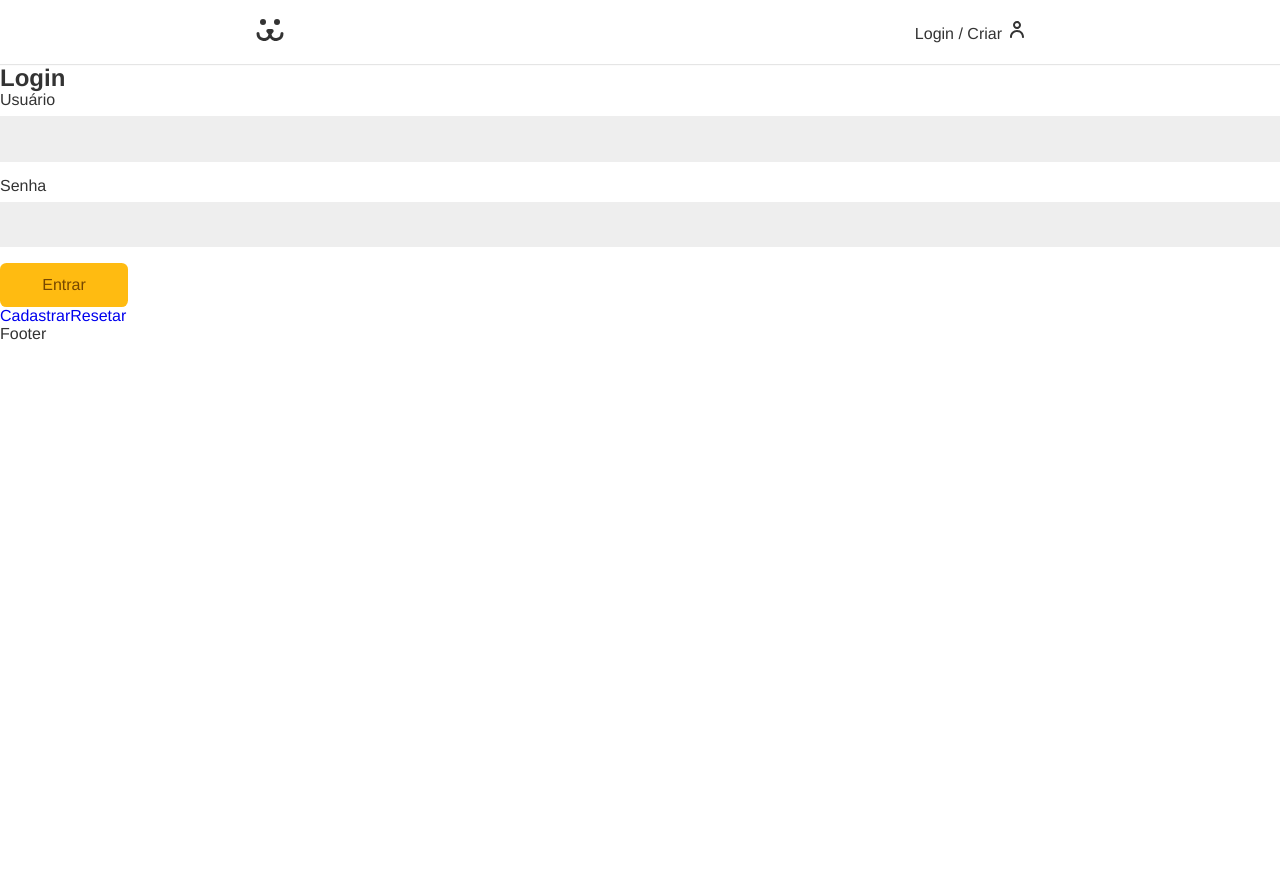
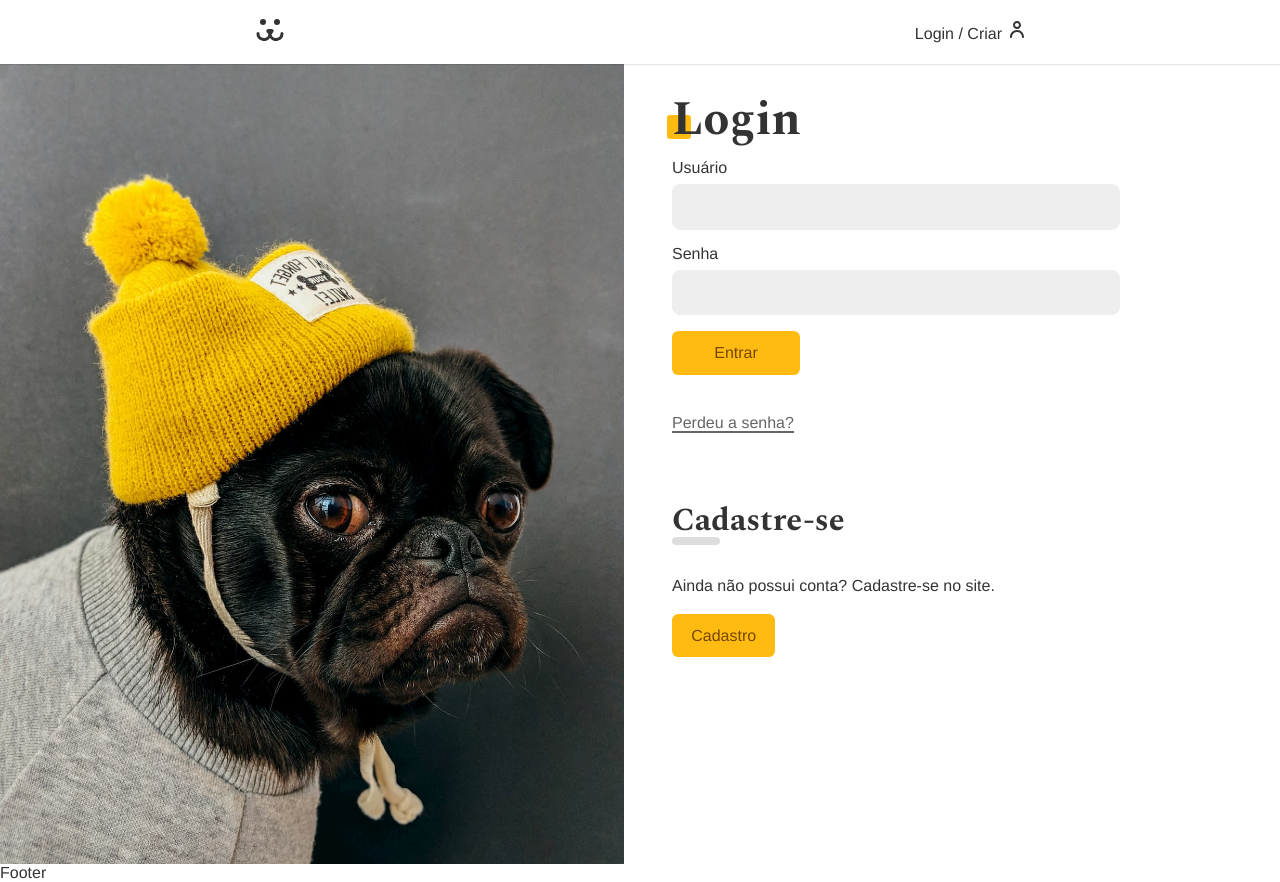
Before and after one commit to dev-rafael92as/Estudo-ReactJS-New, a React (Create React App) app in the folder dogs/: page /login in a window 1280 px wide. Before the commit the page ends 800 px from the top, so only its background shows below. Built offline with nearby package versions, Linux system fonts and the light colour scheme.

Commit message:
add USER_POST + estilo form login/criar

```diff
--- a/dogs/src/App.css
+++ b/dogs/src/App.css
@@ -1,3 +1,5 @@
+@import url('https://fonts.googleapis.com/css2?family=Spectral:wght@700&display=swap');
+
 * {
   box-sizing: border-box;
 }
@@ -6,13 +8,14 @@
   margin: 0px;
   color: #333;
   --type-first: Helvetica, Arial, sans-serif;
-  --type-second: 'Spectral', Georgia;
+  --type-second: 'Spectral', georgia;
   font-family: var(--type-first);
   padding-top: 4rem;
 }
 
 a {
   text-decoration: none;
+  color: #333;
 }
 
 h1,
@@ -48,3 +51,38 @@
   padding: 0 1rem;
   margin: 0 auto;
 }
+
+.title {
+  font-family: var(--type-second);
+  line-height: 1;
+  font-size: 3rem;
+  margin: 1rem 0;
+  position: relative;
+  z-index: 1;
+}
+
+.title::after {
+  content: '';
+  display: block;
+  width: 1.5rem;
+  height: 1.5rem;
+  background: #fb1;
+  position: absolute;
+  bottom: 5px;
+  left: -5px;
+  z-index: -1;
+  border-radius: 0.2rem;
+}
+
+.animeLeft {
+  opacity: 0;
+  transform: translateX(-20px);
+  animation: animeLeft 0.3s forwards;
+}
+
+@keyframes animeLeft {
+  to {
+    opacity: 1;
+    transform: initial;
+  }
+}
--- a/dogs/src/Components/Forms/Input.module.css
+++ b/dogs/src/Components/Forms/Input.module.css
@@ -9,7 +9,8 @@
   font-size: 1rem;
   padding: .8rem;
   background: #eee;
-  transition: .2s
+  transition: .2s;
+  border-radius: .5rem;
 }
 
 .input:focus,
--- /dev/null
+++ b/dogs/src/Components/Helper/Error.js
@@ -0,0 +1,9 @@
+import React from 'react'
+
+const Error = ({error}) => {
+  if (!error) return null;
+  return <p style={{color: '#f31', margin: '1rem 0'}}>{error}</p>
+}
+
+
+export default Error
--- a/dogs/src/Components/Hooks/useForm.js
+++ b/dogs/src/Components/Hooks/useForm.js
@@ -6,6 +6,10 @@
     ,
     message: 'Preencha um email válido',
   },
+  password: {
+    regex: /^(?=.*\d)(?=.*[a-z])(?=.*[A-Z])[0-9a-zA-Z]{8,}$/,
+    message: 'A senha precisa ter 1 caracter maiúsculo, 1 minúsculo e 1 digito, com no mínimo 8 caracteres.'
+  }
 }
 
 const useForm = (type) => {
--- a/dogs/src/Components/Login/Login.js
+++ b/dogs/src/Components/Login/Login.js
@@ -5,6 +5,7 @@
 import LoginPasswordLost from './LoginPasswordLost'
 import LoginPasswordReset from './LoginPasswordReset'
 import { UserContext } from '../../UserContext'
+import styles from './Login.module.css'
 
 const Login = () => {
   const {login} = React.useContext(UserContext);
@@ -12,14 +13,16 @@
   if(login === true) return <Navigate to="/conta" />
 
   return (
-    <div>
+    <section className={styles.login}>
+      <div className={styles.forms}>
       <Routes>
         <Route path="/" element={<LoginForm />} />
         <Route path="/criar" element={<LoginCreate />} />
         <Route path="/perdeu" element={ <LoginPasswordLost /> } />
         <Route path="/resetar" element={ <LoginPasswordReset />} />
       </Routes>
-    </div>
+      </div>
+    </section>
   )
 }
 
--- /dev/null
+++ b/dogs/src/Components/Login/Login.module.css
@@ -0,0 +1,30 @@
+.login {
+  display: grid;
+  grid-template-columns: 1fr 1fr;
+  min-height: 100vh;
+  gap: 2rem;
+}
+
+.login::before {
+  content: '';
+  display: block;
+  background: url('../../Assets/login.jpg') no-repeat center center;
+  background-size: cover;
+}
+
+.forms {
+  max-width: 30rem;
+  padding: 1rem;
+}
+
+@media (max-width: 40rem) {
+  .login {
+    grid-template-columns: 1fr;
+  }
+  .login::before {
+    display: none;
+  }
+  .forms {
+    max-width: 100%;
+  }
+}
--- a/dogs/src/Components/Login/LoginCreate.js
+++ b/dogs/src/Components/Login/LoginCreate.js
@@ -1,10 +1,39 @@
 import React from 'react'
+import { USER_POST } from '../../api';
+import Button from '../Forms/Button';
+import Input from '../Forms/Input';
+import useForm from '../Hooks/useForm';
+import { UserContext } from '../../UserContext'
 
 const LoginCreate = () => {
+  const username = useForm()
+  const email = useForm('email')
+  const password = useForm()
+
+  const {userLogin} = React.useContext(UserContext)
+
+  async function handleSubmit(event) {
+    event.preventDefault();
+    const { url, options } = USER_POST({
+      username: username.value,
+      email: email.value,
+      password: password.value,
+    })
+    const response = await fetch(url, options);
+    if (response.ok) userLogin(username.value, password.value)
+    console.log(response)
+  }
+
   return (
-    <div>
-      Criar Login
-    </div>
+    <section className='animeLeft'>
+      <h1 className='title'>Cadastre-se</h1>
+      <form onSubmit={handleSubmit}>
+        <Input label="Usuário" type="text" name="username" {...username}/>
+        <Input label="Email" type="email" name="email" {...email}/>
+        <Input label="Senha" type="password" name="password" {...password}/>
+        <Button>Cadastrar</Button>
+      </form>
+    </section>
   )
 }
 
--- a/dogs/src/Components/Login/LoginForm.js
+++ b/dogs/src/Components/Login/LoginForm.js
@@ -4,6 +4,9 @@
 import Input from '../Forms/Input';
 import useForm from '../Hooks/useForm'
 import { UserContext } from '../../UserContext';
+import Error from '../Helper/Error';
+import styles from './LoginForm.module.css'
+import stylesBtn from '../Forms/Button.module.css'
 
 const LoginForm = () => {
   const username = useForm()
@@ -20,16 +23,24 @@
 }
 
   return (
-    <section>
-      <h1>Login</h1>
-      <form onSubmit={handleLogin}>
+    <section className="animeLeft">
+      <h1 className="title">Login</h1>
+      <form className={styles.form} onSubmit={handleLogin}>
         <Input type="text" label="Usuário" name="username" {...username}/>
         <Input type="password" label="Senha" name="password" {...password}/>
-        {loading ? <Button disabled>Carregando...</Button> : <Button>Entrar</Button>}
-        {error && <p>{error}</p>}
+        {loading ? (
+          <Button disabled>Carregando...</Button>
+        ) : (
+        <Button>Entrar</Button>
+        )}
+        <Error error={error}/>
       </form>
-      <Link to="/login/criar">Cadastrar</Link>
-      <Link to="/login/resetar">Resetar</Link>
+      <Link className={styles.perdeu} to="/login/perdeu">Perdeu a senha?</Link>
+      <div className={styles.cadastro}>
+        <h2 className={styles.subtitle}>Cadastre-se</h2>
+        <p>Ainda não possui conta? Cadastre-se no site.</p>
+      </div>
+      <Link className={stylesBtn.button} to="/login/criar">Cadastro</Link>
     </section>
   )
 }
--- /dev/null
+++ b/dogs/src/Components/Login/LoginForm.module.css
@@ -0,0 +1,42 @@
+.form {
+  margin-bottom: 2rem;
+}
+
+.perdeu {
+  display: inline-block;
+  color: #666;
+  padding: .5rem 0;
+  line-height: 1;
+}
+
+.perdeu::after {
+  content: '';
+  height: 2px;
+  width: 100%;
+  background: currentColor;
+  display: block;
+}
+
+.cadastro {
+  margin-top: 4rem;
+}
+
+.cadastro p {
+  margin-top: 2rem;
+  margin-bottom: 2rem;
+}
+
+.subtitle {
+  font-family: var(--type-second);
+  line-height: 1;
+  font-size: 2rem;
+}
+
+.subtitle::after {
+  content: '';
+  display: block;
+  background: #ddd;
+  height: .5rem;
+  width: 3rem;
+  border-radius: .3rem;
+}
--- a/dogs/src/api.js
+++ b/dogs/src/api.js
@@ -36,3 +36,16 @@
     },
   };
 }
+
+export function USER_POST(body) {
+  return {
+    url: API_URL + '/api/user',
+    options: {
+      method: 'POST',
+      headers: {
+        'Content-Type': 'application/json',
+      },
+      body: JSON.stringify(body),
+    },
+  };
+}
```
